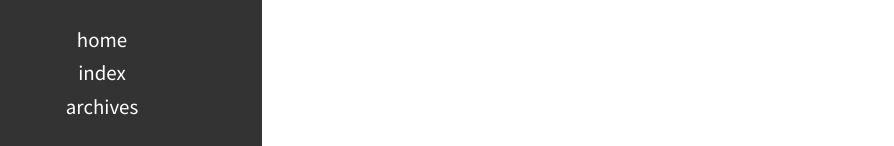
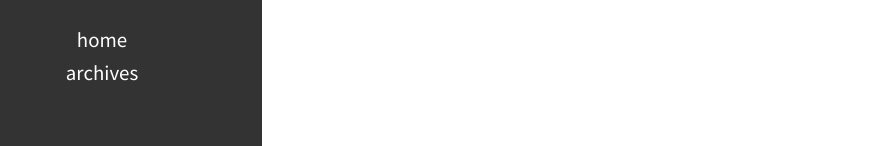
Before and after one commit to guramera/guramera.github.io, a plain HTML site: page tags.html in a window 1280 px wide. Shown: the part 189-335 px from the top of the page, without its empty margins (58-952 px from the left). Drawn offline with Linux system fonts and the light colour scheme.

Commit message:
Update tags.html

```diff
--- a/tags.html
+++ b/tags.html
@@ -47,7 +47,6 @@
       <nav>
         <ul class="list">
           <li><a href="https://guramera.github.io/" target="_self">Home</a></li>
-          <li><a href="https://guramera.github.io/index.html" target="_self">Index</a></li>
           <li><a href="https://guramera.github.io/archives.html" target="_self">Archives</a></li
         </ul>
       </nav>
```
